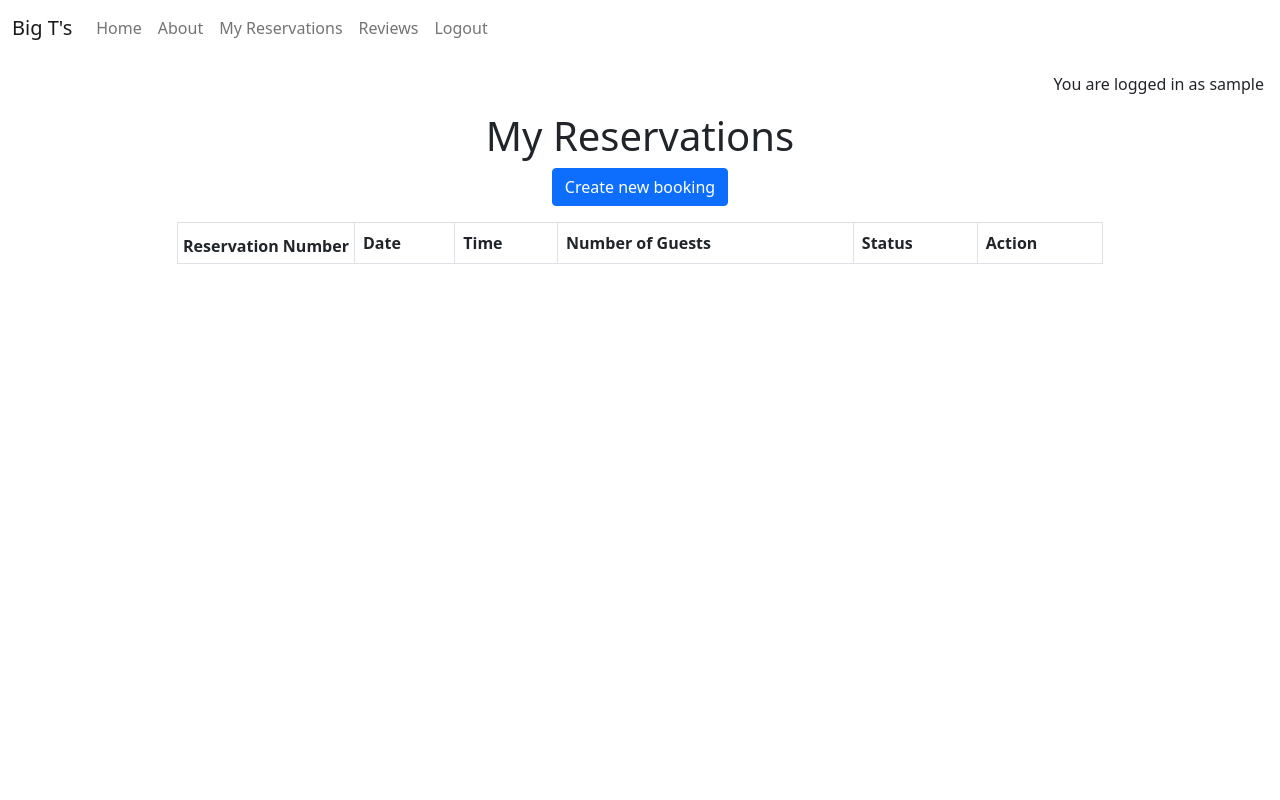
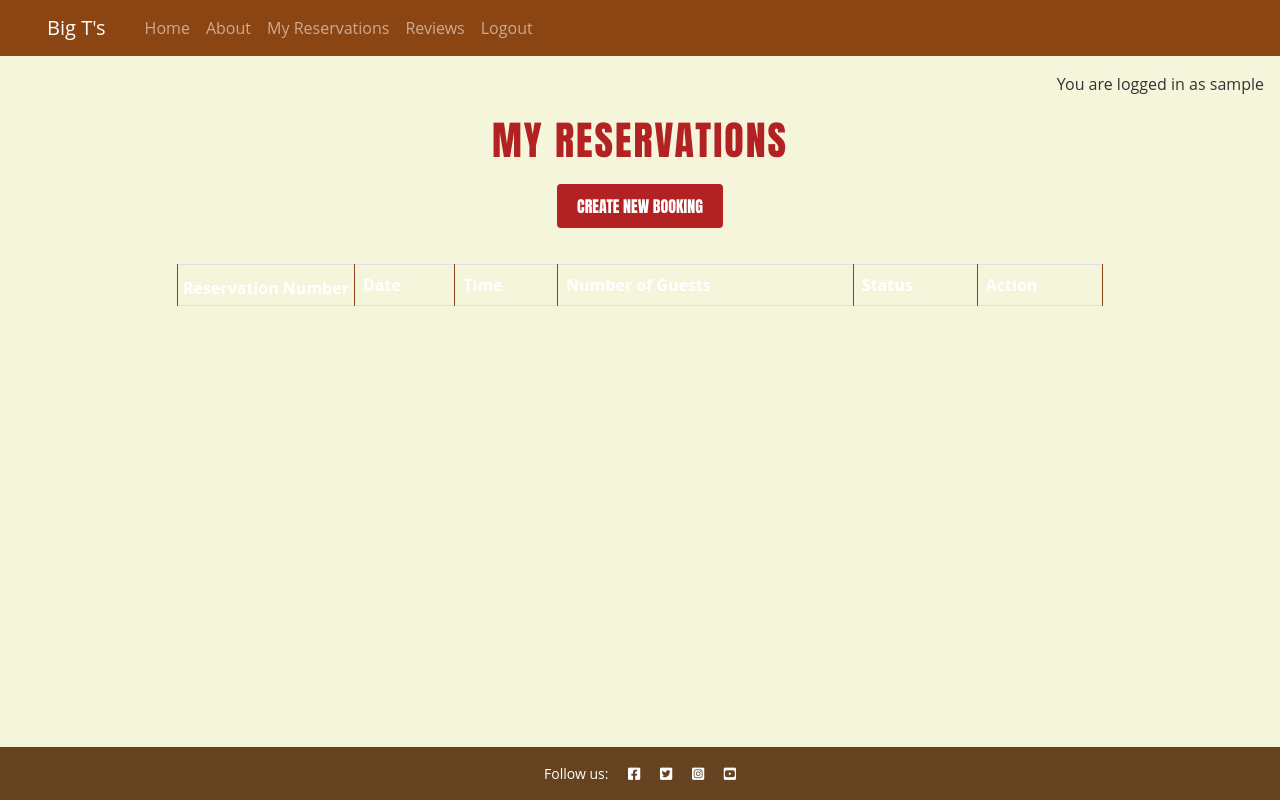
Before and after one commit to TrisPatt/Big-Ts-Chophouse, a Django app: page /reservation/ in a window 1280 px wide. Run offline with Django 4.2, Linux system fonts and the light colour scheme; the visitor is signed in with stand-in values (Sample User, id 1); data that the repository does not hold is empty.

Commit message:
add basic css styling to base.html

```diff
--- a/Big/settings.py
+++ b/Big/settings.py
@@ -43,6 +43,7 @@
     'django.contrib.sessions',
     'django.contrib.messages',
     'django.contrib.staticfiles',
+    'cloudinary_storage',
     'django.contrib.sites',
     'allauth',
     'allauth.account',
@@ -51,6 +52,7 @@
     'reservation',
     'review',
     'django_summernote',
+    'cloudinary',
     'crispy_forms',
     'crispy_bootstrap5',
 ]
@@ -160,6 +162,10 @@
 STATICFILES_DIRS = [os.path.join(BASE_DIR, 'static'), ]
 STATIC_ROOT = os.path.join(BASE_DIR, 'staticfiles')
 
+STATIC_URL = '/static/'
+
+
+
 
 # Default primary key field type
 # https://docs.djangoproject.com/en/4.2/ref/settings/#default-auto-field
--- a/requirements.txt
+++ b/requirements.txt
@@ -1,6 +1,8 @@
 asgiref==3.8.1
+cloudinary==1.36.0
 crispy-bootstrap5==0.7
 dj-database-url==0.5.0
+dj3-cloudinary-storage==0.0.6
 Django==4.2.14
 django-allauth==0.57.2
 django-crispy-forms==2.3
@@ -12,4 +14,5 @@
 python3-openid==3.2.0
 requests-oauthlib==2.0.0
 sqlparse==0.5.1
+urllib3==1.26.19
 whitenoise==6.5.0
--- a/reservation/models.py
+++ b/reservation/models.py
@@ -2,6 +2,8 @@
 from django.contrib.auth.models import User
 from django.db.models import Max
 from django.conf import settings
+from cloudinary.models import CloudinaryField
+
 
 STATUS = ((0, "confirmed"), (1, "cancelled"))
 
--- /dev/null
+++ b/static/css/style.css
@@ -0,0 +1,175 @@
+/* Base Styles */
+body {
+    font-family: 'Open Sans', Arial, sans-serif;
+    color: #333333;
+    background-color: #F5F5DC;
+    margin: 0;
+    padding: 0;
+}
+
+/* Headers */
+h1, h2 {
+    font-family: 'Bebas Neue', Impact, sans-serif;
+    color: #B22222;
+    text-transform: uppercase;
+    letter-spacing: 2px;
+    margin: 20px 0;
+}
+
+/* Nav Bar */
+nav {
+    background-color: #8B4513;
+    color: #FFF;
+    padding: 10px 20px;
+}
+
+nav a {
+    color: #FFF;
+    text-decoration: none;
+    padding: 10px 15px;
+    display: inline-block;
+}
+
+.navbar-nav .nav-link {
+    transition: transform 0.2s ease, font-size 0.2s ease;
+    font-size: 16px;
+}
+
+.navbar-nav .nav-link:hover {
+    transform: scale(1.2);
+    font-size: 18px;
+}
+
+/* Button Styles */
+button, .btn {
+    background-color: #B22222;
+    color: #FFF;
+    border: none;
+    padding: 10px 20px;
+    text-transform: uppercase;
+    cursor: pointer;
+    font-family: 'Bebas Neue', Impact, sans-serif;
+}
+
+button:hover, .btn:hover {
+    background-color: #A52A2A;
+}
+
+/* Menu Section */
+.menu-item {
+    background-color: #FFFDD0;
+    border: 1px solid #8B4513;
+    margin: 20px 0;
+    padding: 15px;
+}
+
+.menu-item h3 {
+    color: #A52A2A;
+    margin-bottom: 10px;
+}
+
+.menu-item p {
+    color: #333333;
+    font-size: 16px;
+}
+
+/* Hero Section */
+.hero {
+    position: relative;
+    background: url("{% static 'images/hero.jpg' %}") no-repeat center center;
+    background-size: cover;
+    height: 80vh;
+    display: flex;
+    align-items: center;
+    justify-content: center;
+    text-align: center;
+    color: white;
+}
+
+.hero::before {
+    content: "";
+    position: absolute;
+    top: 0;
+    left: 0;
+    width: 100%;
+    height: 100%;
+    background-color: rgba(0, 0, 0, 0.5); /* Dark overlay for readability */
+    z-index: 1;
+}
+
+.hero-text {
+    position: relative;
+    z-index: 2;
+}
+
+.hero-text h1 {
+    font-size: 4rem;
+    font-family: 'Roboto', sans-serif;
+    margin-bottom: 0.5rem;
+}
+
+.hero-text p {
+    font-size: 1.5rem;
+    margin-bottom: 1rem;
+}
+
+.hero-text .btn {
+    font-size: 1.25rem;
+    padding: 0.75rem 1.5rem;
+}
+
+/* Footer Styles */
+footer {
+    background-color: #654321;
+    color: #FFF;
+    padding: 20px;
+    text-align: center;
+    font-size: 14px;
+}
+
+footer a {
+    color: #FFFDB8;
+    text-decoration: none;
+}
+
+footer a:hover {
+    text-decoration: underline;
+}
+
+
+/* Table Styles */
+table {
+    width: 100%;
+    border-collapse: collapse;
+    margin: 20px 0;
+}
+
+th, td {
+    border: 1px solid #8B4513; /* Dark Brown */
+    padding: 10px;
+    text-align: left;
+}
+
+th {
+    background-color: #B22222; /* Deep Red */
+    color: #FFF;
+}
+
+td {
+    background-color: #FFFDD0; /* Light Cream */
+}
+
+@media (max-width: 768px) {
+    .hero-text h1 {
+        font-size: 2.5rem;
+    }
+
+    .hero-text p {
+        font-size: 1rem;
+    }
+
+    .hero-text .btn {
+        font-size: 1rem;
+        padding: 0.5rem 1rem;
+    }
+}
--- a/templates/base.html
+++ b/templates/base.html
@@ -40,10 +40,9 @@
 <body class="d-flex flex-column h-100 main-bg">
 
     <!-- Navigation -->
-    <nav class="navbar navbar-expand-lg navbar-light bg-white">
+    <nav class="navbar navbar-expand-lg navbar-dark bg-dark-brown">
         <div class="container-fluid">
-            <a class="navbar-brand" href="{% url 'home' %}"><span class="brand">Big T's
-                </span></span></a>
+            <a class="navbar-brand" href="{% url 'home' %}"><span class="brand">Big T's</span></span></a>
             <button class="navbar-toggler" type="button" data-bs-toggle="collapse" data-bs-target="#navbarText"
                 aria-controls="navbarText" aria-expanded="false" aria-label="Toggle navigation">
                 <span class="navbar-toggler-icon"></span>
@@ -102,7 +101,7 @@
     {% endif %}
 
 
-    <main class="flex-shrink-0 main-bg">
+    <main class="flex-shrink-0 main-bg p-4g">
         {% if user.is_authenticated %}
         <p class="text-end m-3">You are logged in as {{ user.username }}</p>
         {% else %}
@@ -115,13 +114,9 @@
 
     </main>
 
-
-
-
     <!-- Footer -->
-    <footer class="footer mt-auto py-3 dark-bg">
-        <p class="m-0 text-center text-white">The Footer</p>
-        <p class="m-0 text-center text-white">Follow us: <i class="fab fa-facebook-square ms-3"></i>
+    <footer class="footer mt-auto py-3 dark-bg text-white">
+        <p class="m-0 text-center">Follow us: <i class="fab fa-facebook-square ms-3"></i>
             <i class="fab fa-twitter-square ms-3"></i>
             <i class="fab fa-instagram-square ms-3"></i>
             <i class="fab fa-youtube-square ms-3"></i>
```
Also changed, not shown: reservation/templates/reservation/home.html (+10 -4 lines), css/style.css (deleted), 1 other file.
